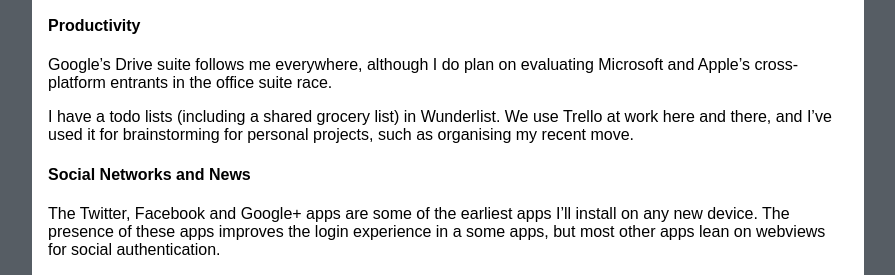
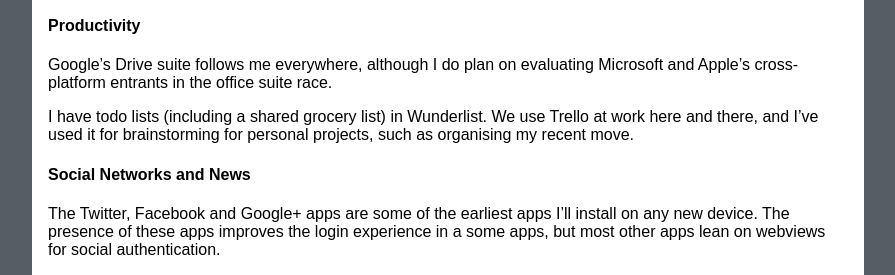
Before and after one commit to jokeyrhyme/jokeyrhyme.github.com, a Jekyll site: the page built from _posts/2014-11-25-1-android-to-ios-process-and-initial-thoughts.md, in a window 1280 px wide and 900 px high, scrolled down 786 px. Shown: the part 152-427 px from the top of the window, without its empty margins (192-1087 px from the left). Built offline with Jekyll 4.4.1, drawn with Linux system fonts in a browser that asks for light colours.

```diff
--- a/_posts/2014-11-25-1-android-to-ios-process-and-initial-thoughts.md
+++ b/_posts/2014-11-25-1-android-to-ios-process-and-initial-thoughts.md
@@ -74,7 +74,7 @@ generators as I setup their associated accounts, just to be on the safe side.
 Google's Drive suite follows me everywhere, although I do plan on evaluating
 Microsoft and Apple's cross-platform entrants in the office suite race.
 
-I have a todo lists (including a shared grocery list) in Wunderlist. We use
+I have todo lists (including a shared grocery list) in Wunderlist. We use
 Trello at work here and there, and I've used it for brainstorming for personal
 projects, such as organising my recent move.
 
```
